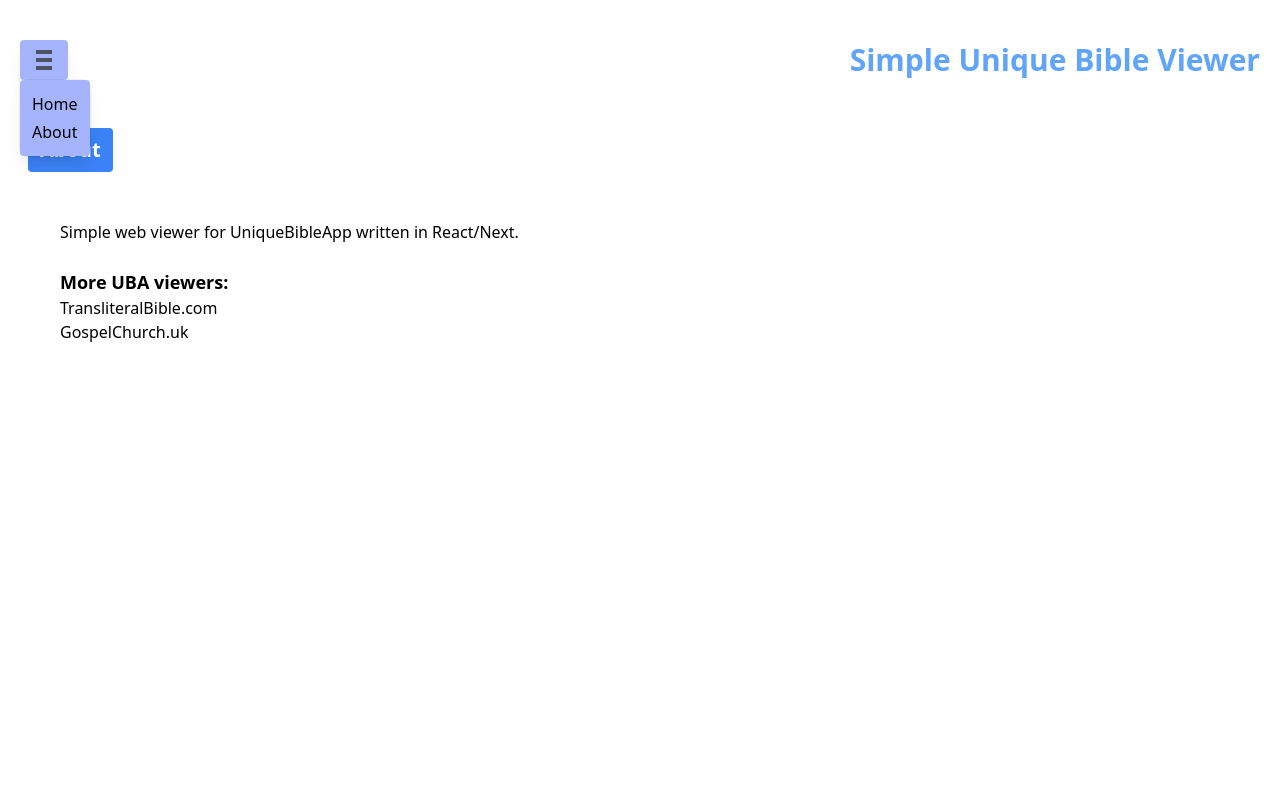
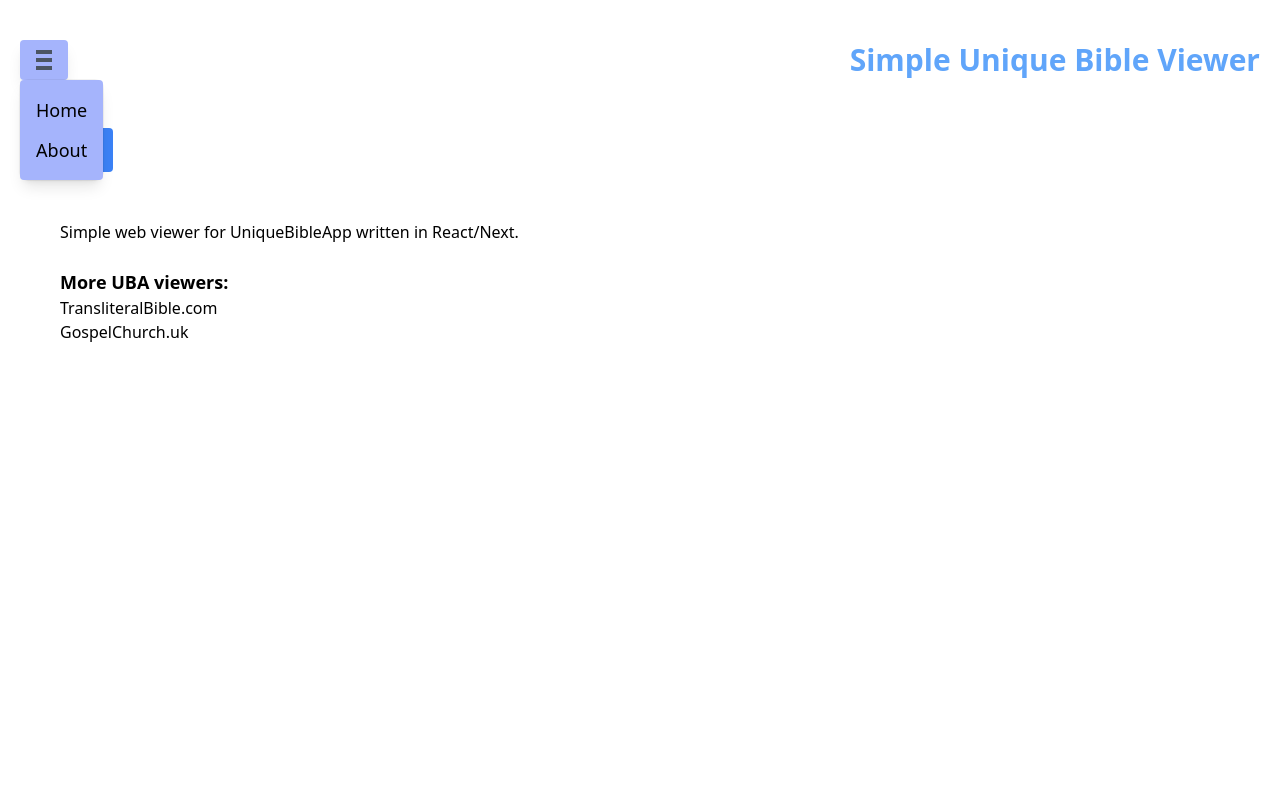
Before and after one commit to otseng/simple-unique-bible-app, a Next.js app: page /about in a window 1280 px wide. Both pictures are taken after a click on the button 44 px from the left and 60 px from the top of the page. Shown: the top 800 px of the page. Built offline with nearby package versions, Linux system fonts and the light colour scheme.

Commit message:
Increase menu size

```diff
--- a/components/intro.tsx
+++ b/components/intro.tsx
@@ -24,16 +24,13 @@ const Intro = (props) => (
       <Popover.Panel className="absolute z-10">
         <div className="rounded-lg shadow-lg ring-1 ring-black ring-opacity-5
         w-200">
-          <div className="relative grid gap-1 bg-indigo-300 p-3 rounded">
+          <div className="relative grid gap-1 bg-indigo-300 p-3 rounded text-lg">
             {props.showHome == 'true' &&
-            <Popover.Button className="hover:bg-indigo-400">
+            <Popover.Button className="hover:bg-indigo-400 p-1">
               <Link href="/">Home</Link>
             </Popover.Button>
             }
-            {/* <Popover.Button className="hover:bg-indigo-400">
-              <Link href="/">Home</Link>
-            </Popover.Button> */}
-            <Popover.Button className="hover:bg-indigo-400">
+            <Popover.Button className="hover:bg-indigo-400 p-1">
               <Link href="/about">About</Link>
             </Popover.Button>
           </div></div>
--- a/pages/book/[title]/index.tsx
+++ b/pages/book/[title]/index.tsx
@@ -36,8 +36,8 @@ export default function Index() {
             {/* {data.length > 100 &&
             <p>Filter: <input name="chapterFilter" onChange={handleChange} /><br/></p>} */}
             {data.map((chapter) => (
-              <Link href={"/book/" + title + '/' + chapter}>
-                <button className={`${clickableButton}`}>{chapter}</button>
+              <Link href={"/book/" + title + '/' + chapter.replaceAll("/", "_")}>
+                <button className={`${clickableButton}`}>{chapter.replaceAll("/", "_")}</button>
               </Link>
             ))}
           </Container>
```
